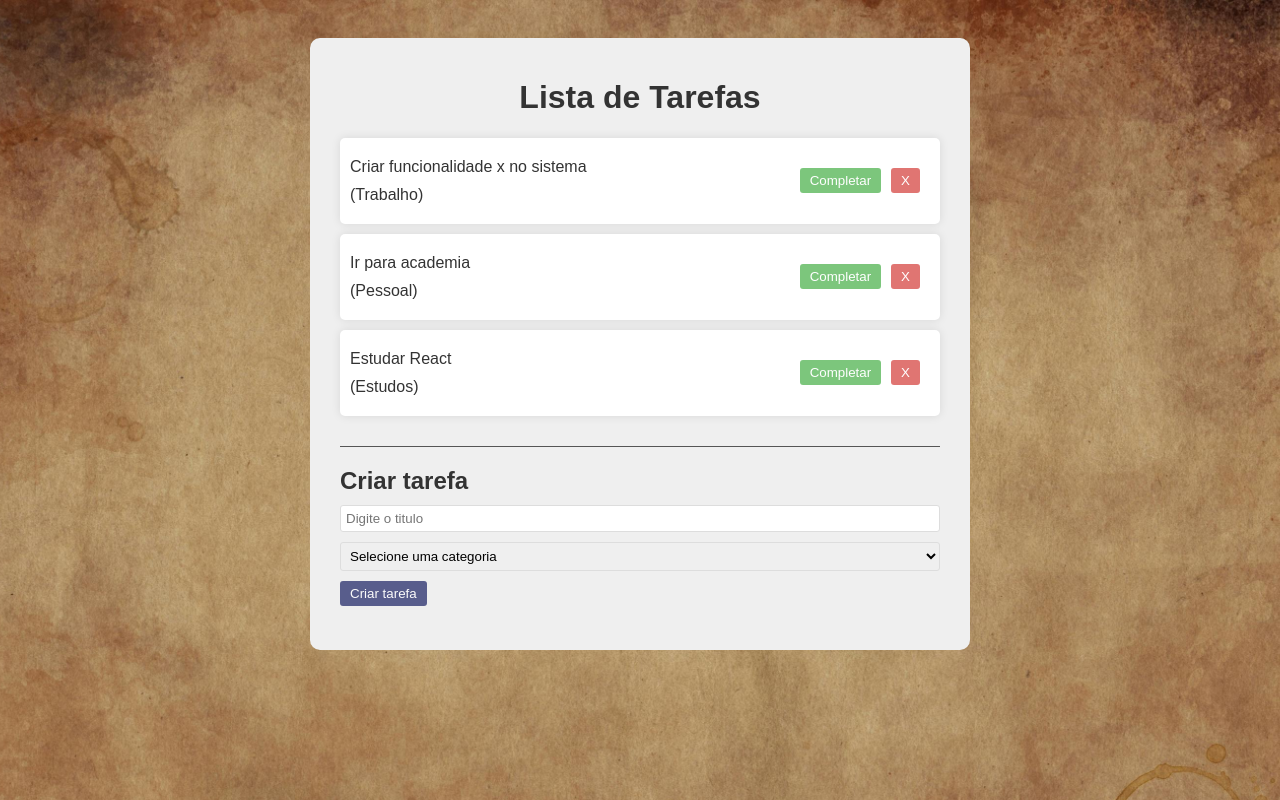
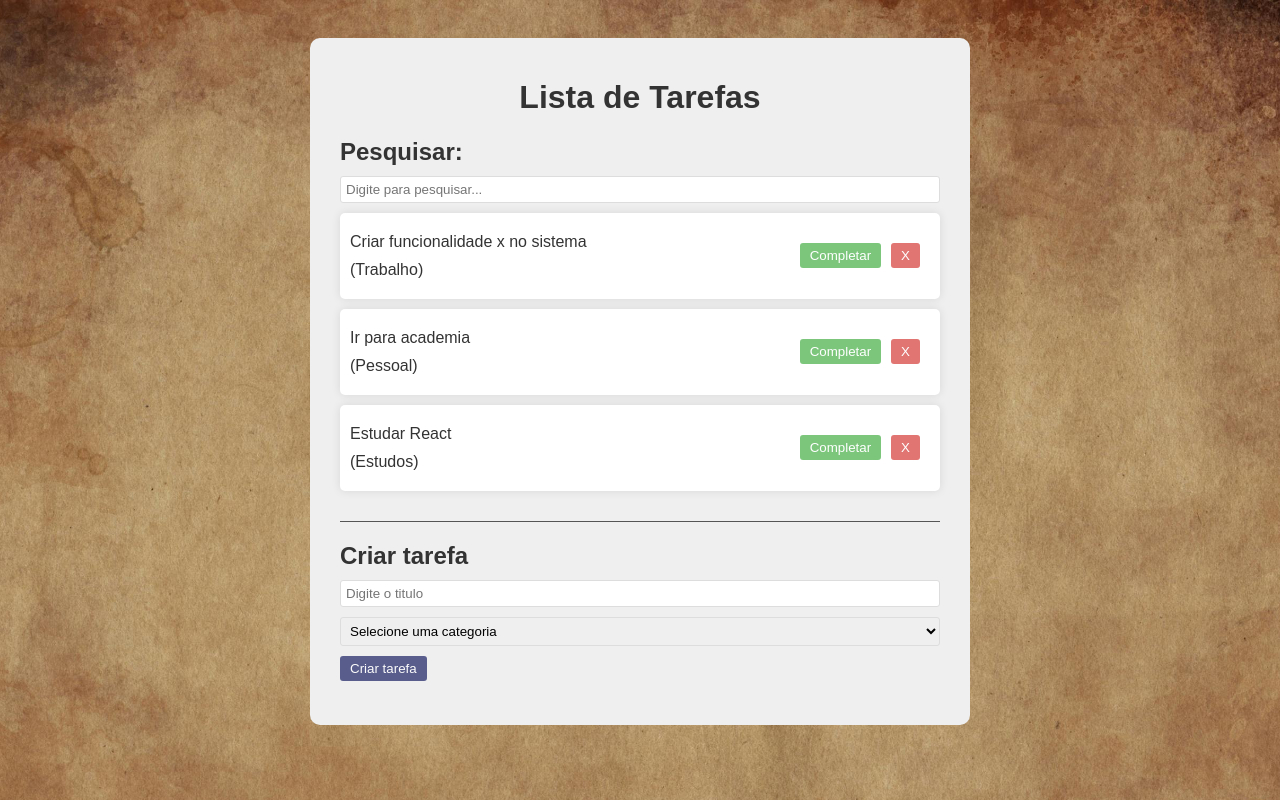
Before and after one commit to RogerioPortela94/Lista-de-tarefas-com-REACT, a React (Vite) app: page / in a window 1280 px wide. Shown: the top 800 px of the page. Built offline with nearby package versions, Linux system fonts and the light colour scheme.

Commit message:
Pesquisa
Função de pesquisar tarefas

```diff
--- a/src/App.jsx
+++ b/src/App.jsx
@@ -1,7 +1,11 @@
 import { useState } from 'react';
+
 import Todo from './components/Todo';
 import TodoForm from './components/TodoForm';
+import Search from './components/Search';
+
 import './App.css';
+
 
 function App() {
   const [todo, setTodo] = useState([
@@ -24,7 +28,7 @@
       isCompleted: false,
     }
   ]);
-
+  const [search, setSearch] = useState("");
   const addTodo = (text, category) =>{
     const newTodos = [
       ...todo,
@@ -55,9 +59,19 @@
   return (
    <div className="app">
     <h1>Lista de Tarefas</h1>
+    <Search search={search} setSearch={setSearch}/>
     <div className='todo-list'>
-      {todo.map((todo)=>(
-        <Todo key={todo.id} todo={todo} removeTodo={removeTodo} completeTodo={completeTodo}/>
+      {todo
+        .filter((todo) =>
+          todo.text.toLowerCase().includes(search.toLowerCase())
+        )
+        .map((todo) => (
+          <Todo
+            key={todo.id}
+            todo={todo}
+            removeTodo={removeTodo}
+            completeTodo={completeTodo}
+          />
       ))}
     </div>
     <TodoForm addTodo={addTodo}/>
--- /dev/null
+++ b/src/components/Search.jsx
@@ -0,0 +1,17 @@
+import React from 'react'
+
+const Search = ({search, setSearch}) => {
+  return (
+    <div className='search'>
+        <h2>Pesquisar: </h2>
+        <input
+            type="text"
+            value={search}
+            onChange={(e) => setSearch(e.target.value)}
+            placeholder='Digite para pesquisar...'
+        />
+    </div>
+  )
+}
+
+export default Search
```
